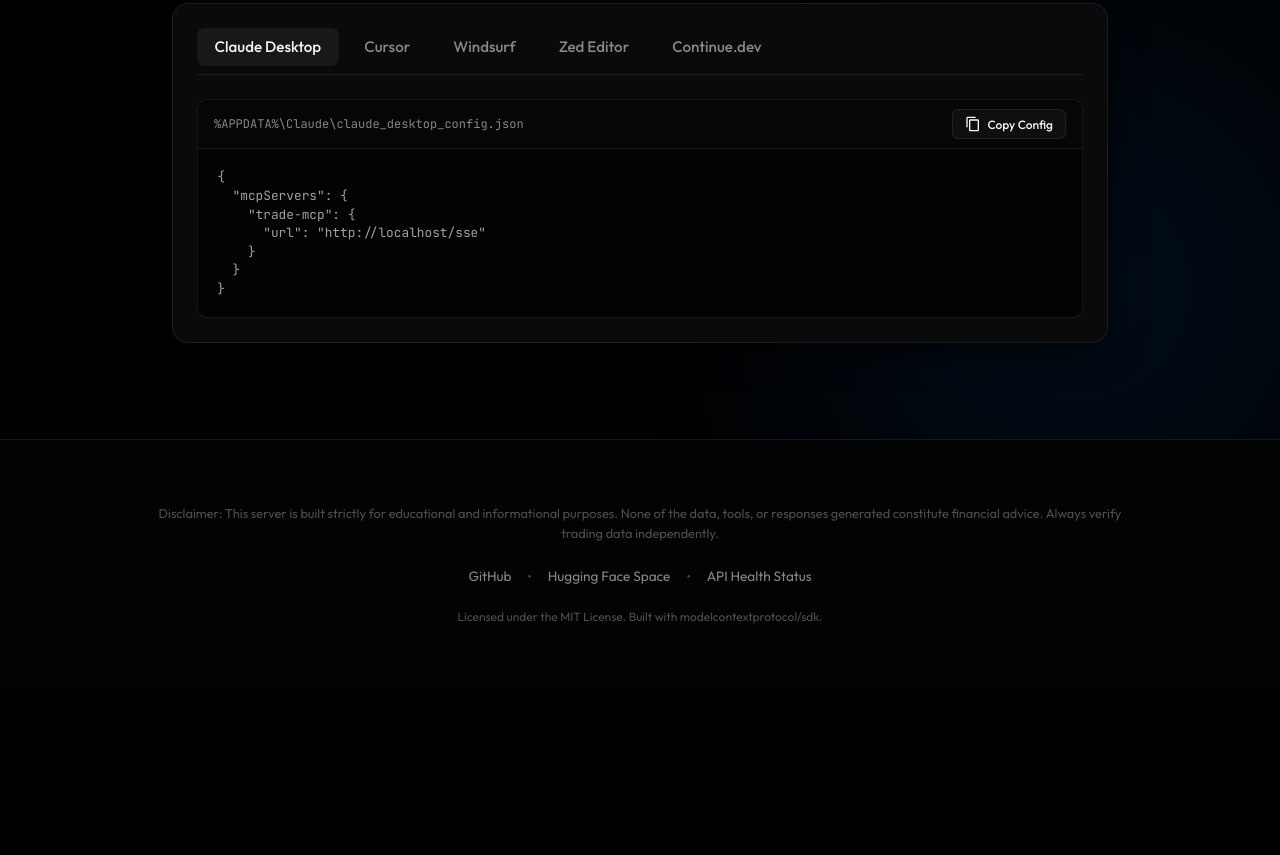
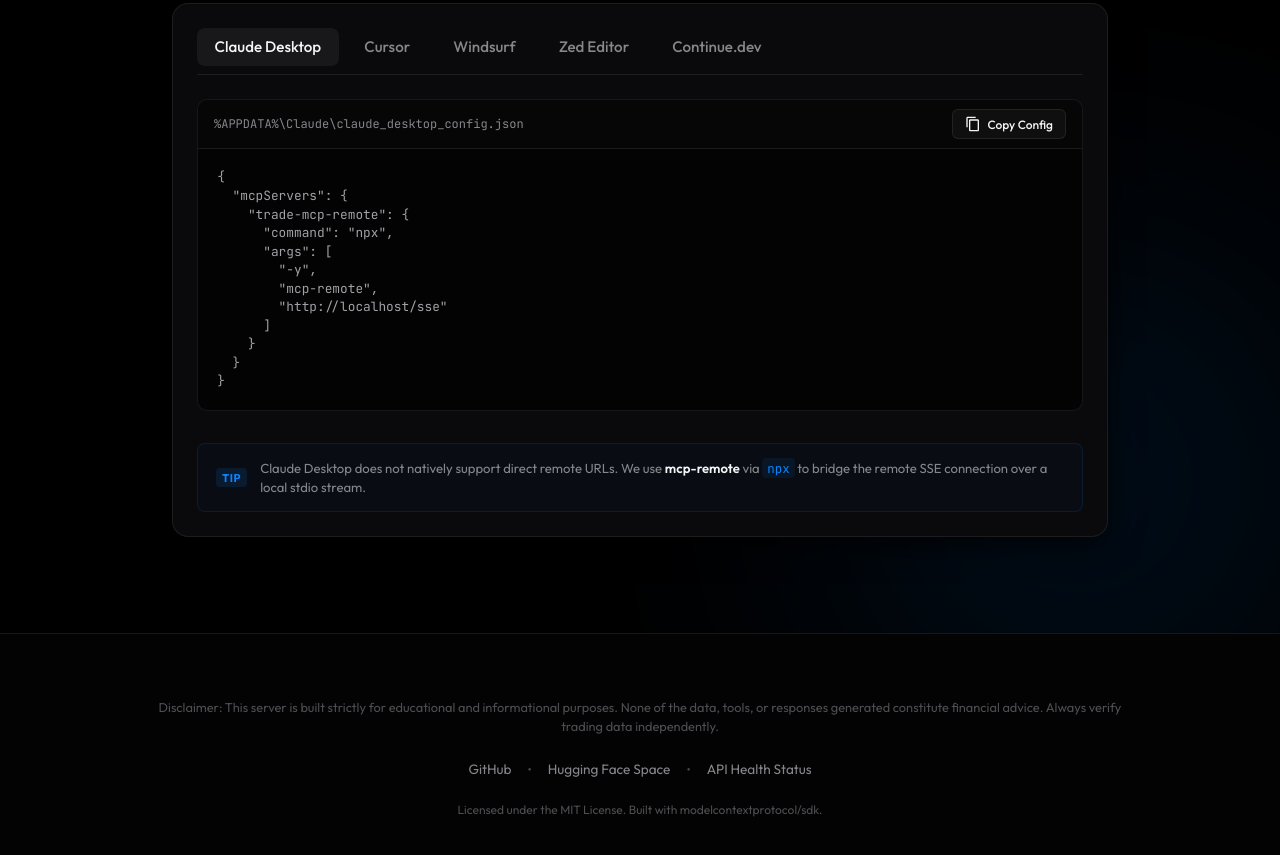
Before and after one commit to Techie03/trade-mcp, a website: page public/index.html in a window 1280 px wide. Shown: the part 3114-3969 px from the top of the page. Before the commit the page ends 3802 px from the top, so only its background shows below. Drawn offline with Linux system fonts and the light colour scheme; no server answers.

Commit message:
docs: clarify direct remote SSE connection configurations for Cursor and Claude Desktop

```diff
--- a/public/app.js
+++ b/public/app.js
@@ -8,16 +8,23 @@
 const configs = {
   claude: {
     path: "%APPDATA%\\Claude\\claude_desktop_config.json",
+    tip: "Claude Desktop does not natively support direct remote URLs. We use <strong>mcp-remote</strong> via <code>npx</code> to bridge the remote SSE connection over a local stdio stream.",
     content: () => `{
   "mcpServers": {
-    "trade-mcp": {
-      "url": "${SSE_ENDPOINT}"
+    "trade-mcp-remote": {
+      "command": "npx",
+      "args": [
+        "-y",
+        "mcp-remote",
+        "${SSE_ENDPOINT}"
+      ]
     }
   }
 }`
   },
   cursor: {
     path: "%USERPROFILE%\\.cursor\\mcp.json",
+    tip: "In Cursor Settings → Models → MCP: Click <strong>+ Add New MCP Server</strong>, choose <strong>Streamable HTTP</strong> as the type, and enter <code>${SSE_ENDPOINT}</code> as the URL.",
     content: () => `{
   "mcpServers": {
     "trade-mcp": {
@@ -28,6 +35,7 @@
   },
   windsurf: {
     path: "~/.codeium/windsurf/mcp_config.json",
+    tip: "In Windsurf, you can also configure this through the UI: click the MCP gear icon, add a new server, choose <strong>SSE</strong> transport type, and paste <code>${SSE_ENDPOINT}</code>.",
     content: () => `{
   "mcpServers": {
     "trade-mcp": {
@@ -38,6 +46,7 @@
   },
   zed: {
     path: "~/.config/zed/settings.json",
+    tip: "Zed Editor natively supports SSE-based MCP servers directly through your JSON settings file.",
     content: () => `{
   "context_servers": {
     "trade-mcp": {
@@ -48,6 +57,7 @@
   },
   continue: {
     path: "~/.continue/config.json",
+    tip: "Continue supports SSE transport natively. Ensure you specify the transport type as <code>sse</code> and paste the remote URL.",
     content: () => `{
   "experimental": {
     "modelContextProtocolServers": [
@@ -158,6 +168,7 @@
   if (configs[activeClient]) {
     codePath.textContent = configs[activeClient].path;
     codeBlock.textContent = configs[activeClient].content();
+    document.getElementById('tip-text').innerHTML = configs[activeClient].tip;
   }
 }
 
--- a/public/index.html
+++ b/public/index.html
@@ -250,6 +250,12 @@
           </div>
           <pre class="code-pre"><code class="code-content" id="code-block">Loading...</code></pre>
         </div>
+
+        <!-- Connection Note/Tip -->
+        <div class="config-tip">
+          <span class="tip-badge">TIP</span>
+          <p class="tip-text" id="tip-text">Loading instructions...</p>
+        </div>
       </div>
     </section>
   </main>
--- a/public/styles.css
+++ b/public/styles.css
@@ -761,6 +761,50 @@
   line-height: 1.45;
 }
 
+/* Config Tip Box */
+.config-tip {
+  background-color: rgba(10, 132, 255, 0.03);
+  border: 1px solid rgba(10, 132, 255, 0.12);
+  border-radius: 8px;
+  padding: 0.9rem 1.1rem;
+  display: flex;
+  align-items: center;
+  gap: 0.8rem;
+  margin-top: 0.5rem;
+}
+
+.tip-badge {
+  font-size: 0.7rem;
+  font-weight: 700;
+  color: var(--accent-blue);
+  background-color: rgba(10, 132, 255, 0.12);
+  padding: 0.15rem 0.4rem;
+  border-radius: 4px;
+  text-transform: uppercase;
+  letter-spacing: 0.5px;
+  flex-shrink: 0;
+}
+
+.tip-text {
+  font-size: 0.82rem;
+  color: var(--text-secondary);
+  line-height: 1.45;
+}
+
+.tip-text strong {
+  color: var(--text-primary);
+  font-weight: 600;
+}
+
+.tip-text code {
+  font-family: var(--font-mono);
+  font-size: 0.78rem;
+  color: var(--accent-blue);
+  background-color: rgba(10, 132, 255, 0.08);
+  padding: 0.1rem 0.3rem;
+  border-radius: 4px;
+}
+
 /* ─── Footer ────────────────────────────────────────────────────────── */
 .main-footer {
   border-top: 1px solid var(--border-color);
```
Also changed, not shown: README.md.
